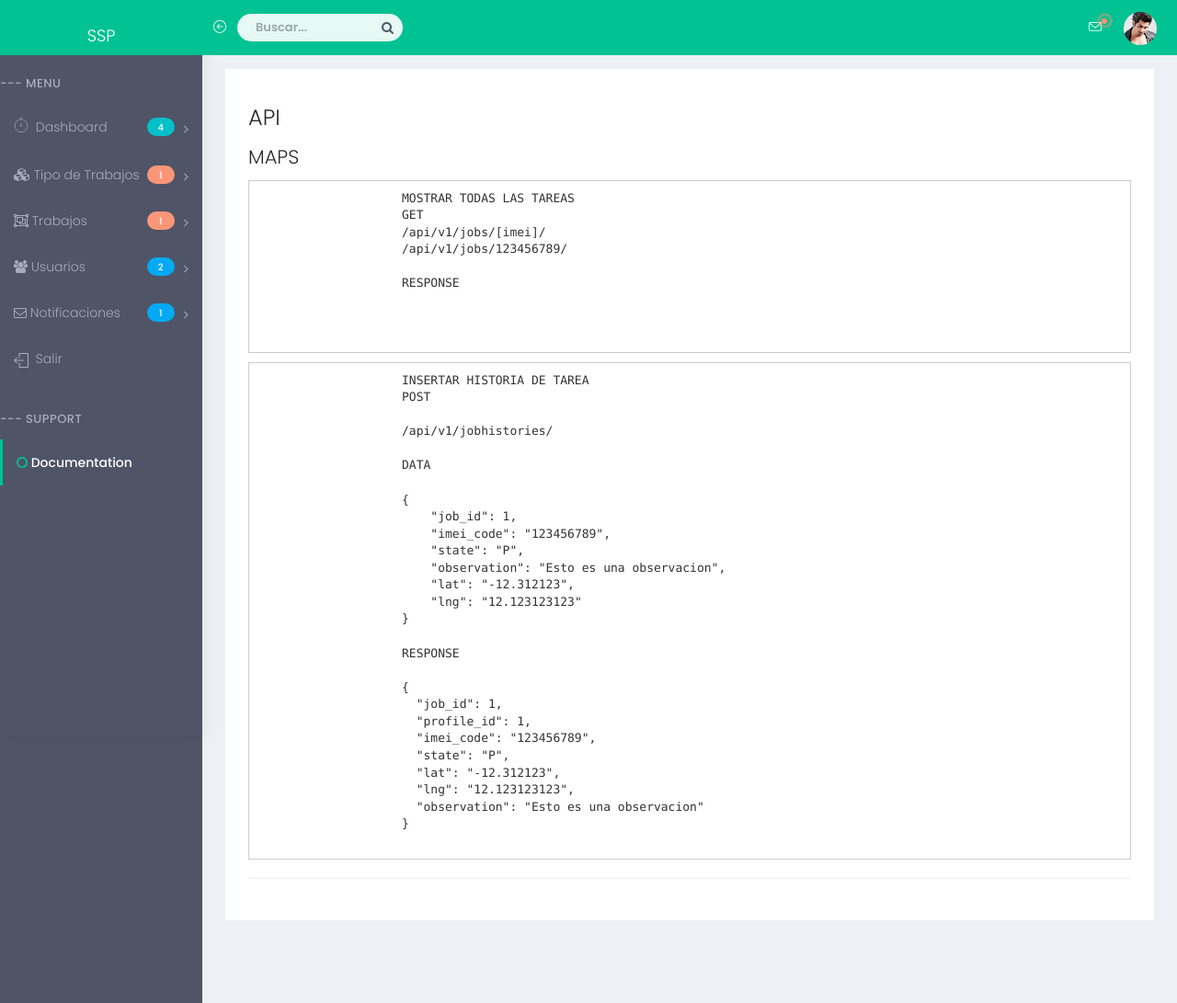
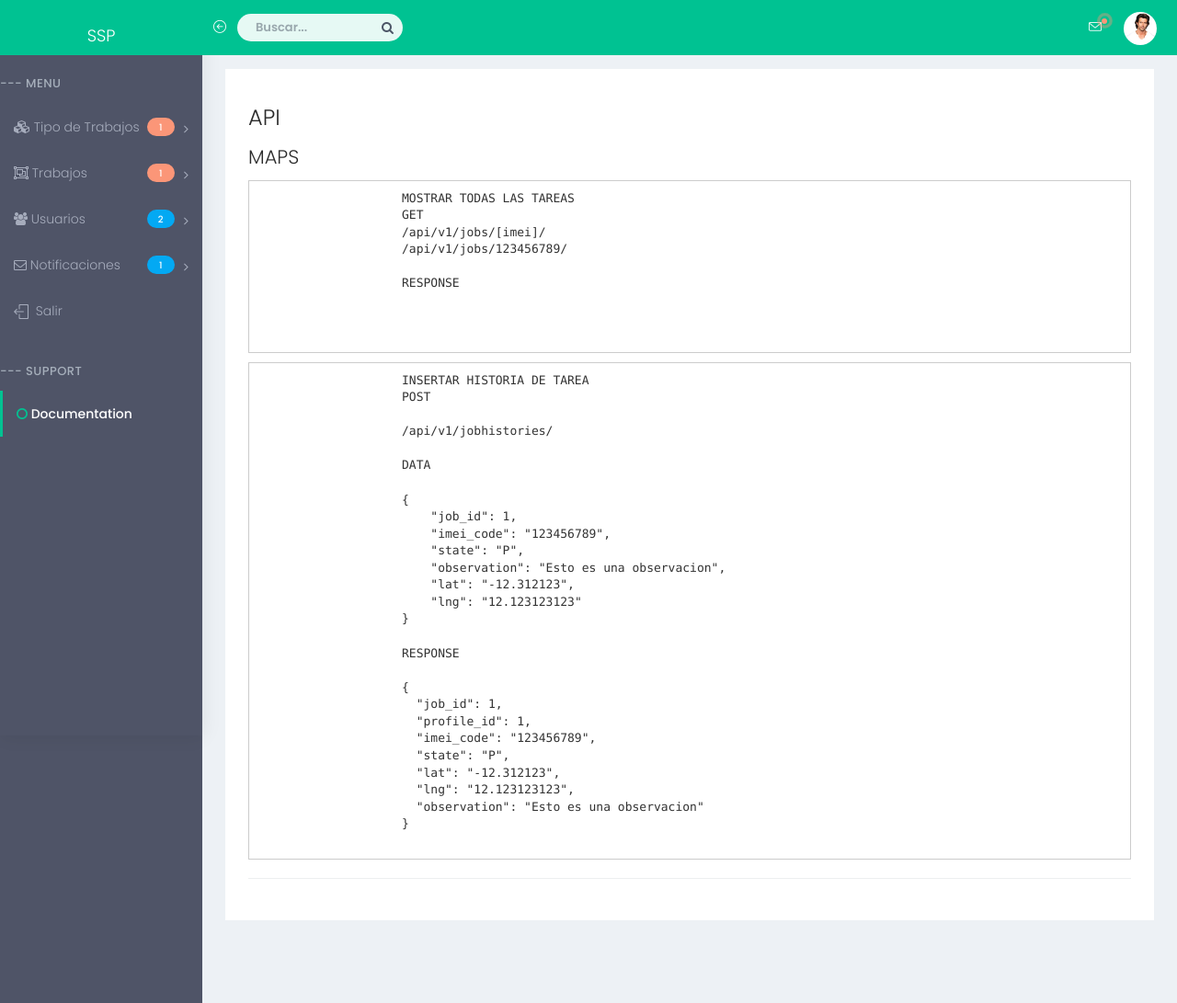
Before and after one commit to kevinvargasp/my_proyecto, a Django app: a page that uses templates/partials/_header_sidebar.html in a window 1280 px wide. Shown: the whole page at 92% size. Run offline with Django 3.2, Linux system fonts and the light colour scheme; some libraries are stand-ins or nearby versions.

Commit message:
update menu vertical

```diff
--- a/templates/partials/_header_sidebar.html
+++ b/templates/partials/_header_sidebar.html
@@ -73,7 +73,7 @@
 
             <!-- /.dropdown -->
             <li class="dropdown"><a class="dropdown-toggle profile-pic" data-toggle="dropdown" href="#"> <img
-                    src="/static/eliteadmin/plugins/images/users/varun.jpg" alt="user-img" width="36"
+                    src="/static/eliteadmin/plugins/images/users/hritik.jpg" alt="user-img" width="36"
                     class="img-circle"><b
                     class="hidden-xs">{{ user.username }}</b> </a>
                 <ul class="dropdown-menu dropdown-user animated flipInY">
@@ -112,16 +112,6 @@
             </li>
 
             <li class="nav-small-cap m-t-10">--- Menu</li>
-            <li><a href="index.html" class="waves-effect"><i class="linea-icon linea-basic fa-fw" data-icon="v"></i>
-                <span class="hide-menu"> Dashboard <span class="fa arrow"></span> <span
-                        class="label label-rouded label-custom pull-right">4</span></span></a>
-                <ul class="nav nav-second-level">
-                    <li><a href="index.html">Demographical</a></li>
-                    <li><a href="index2.html">Minimalistic</a></li>
-                    <li><a href="index3.html">Analitical</a></li>
-                    <li><a href="index4.html">Simpler</a></li>
-                </ul>
-            </li>
 
             <li><a href="#" class="waves-effect"><i class="fa fa-cubes"></i>
                 <span class="hide-menu">Tipo de Trabajos <span class="fa arrow"></span><span
```
